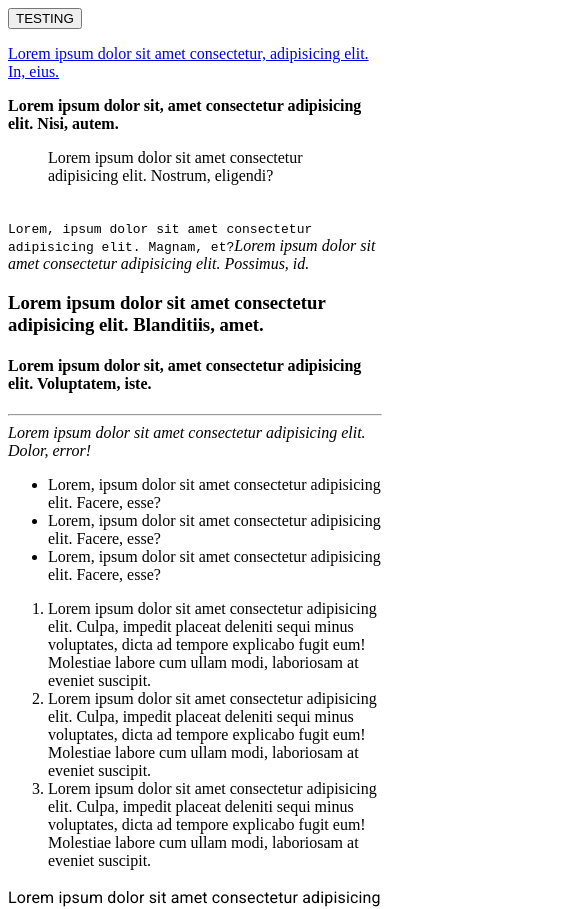
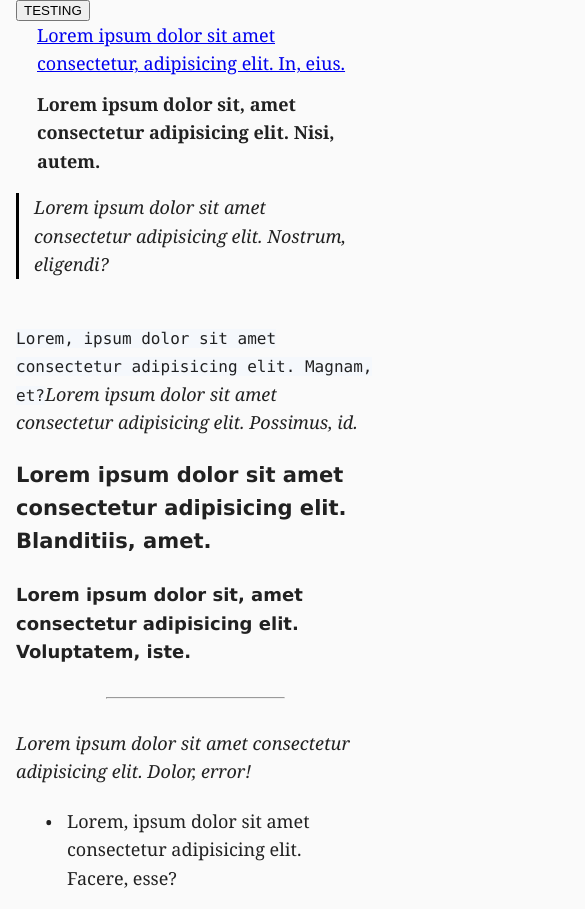
Before and after one commit to threestarss/MyTelegraphClientReact, a React (Create React App) app: page / in a window 390 px wide. Shown: the top 909 px of the page, 585 px wide, since content can reach past the window. Built offline with nearby package versions, Linux system fonts and the light colour scheme.

Commit message:
copied telegra.ph article styles, changed default breakpoints

```diff
--- a/src/App.tsx
+++ b/src/App.tsx
@@ -1,21 +1,23 @@
 import { Provider } from "react-redux";
 import { store } from "./Store/store";
-
-// import { ThemeProvider } from "@material-ui/core/styles";
-// import theme from "./theme";
-
+import { ThemeProvider } from "@material-ui/core/styles";
+import { Container, CssBaseline } from "@material-ui/core";
 import User from "./User/User";
 import Content from "./Content/Content";
 import Bookmarks from "./Bookmarks/Bookmarks";
+import { theme } from "./theme";
 
 const App = () => {
   return (
     <Provider store={store}>
-      {/* <ThemeProvider theme={theme}> */}
-      <User />
-      <Content />
-      <Bookmarks />
-      {/* </ThemeProvider> */}
+      <ThemeProvider theme={theme}>
+        <CssBaseline />
+        <Container fixed maxWidth="sm">
+          <User />
+          <Content />
+          <Bookmarks />
+        </Container>
+      </ThemeProvider>
     </Provider>
   );
 };
--- a/src/Bookmarks/Bookmarks.tsx
+++ b/src/Bookmarks/Bookmarks.tsx
@@ -1,5 +1,7 @@
+import { Box } from "@material-ui/core";
+
 const Bookmarks = () => {
-  return <></>;
+  return <Box></Box>;
 };
 
 export default Bookmarks;
--- a/src/Content/Article/Article.tsx
+++ b/src/Content/Article/Article.tsx
@@ -1,10 +1,11 @@
 import { useDispatch, useSelector } from "react-redux";
 import { RootState } from "../../Store/store";
 import { ArticleElement } from "./ArticleElement";
-
+import { useArticleStyles } from "../useArticleStyles";
 import { TestArticle } from "./testArticle";
 
 const Article = () => {
+  const classes = useArticleStyles();
   const dispatch = useDispatch();
   const article = useSelector((state: RootState) => state.article);
 
@@ -13,7 +14,7 @@ const Article = () => {
       {!article.content ? (
         <TestArticle />
       ) : (
-        <article>
+        <article className={classes.root}>
           {article.content.map((node) => {
             if (typeof node === "string")
               return <ArticleElement tag="p" children={[node]} />;
--- a/src/Content/Article/testArticle.tsx
+++ b/src/Content/Article/testArticle.tsx
@@ -1,4 +1,5 @@
 import { Typography } from "@material-ui/core";
+import { useArticleStyles } from "../useArticleStyles";
 
 import telegraphAPI from "../../TelegraphAPI/telegraphAPI";
 
@@ -6,10 +7,11 @@ const nodeString =
   "a, aside, b, blockquote, br, code, em, figcaption, figure, h3, h4, hr, i, iframe, img, li, ol, p, pre, s, strong, u, ul, video";
 
 export const TestArticle = () => {
+  const classes = useArticleStyles();
   return (
     <>
       <button onClick={handleClick}>TESTING</button>
-      <article className="">
+      <article className={classes.root}>
         <p>
           <a href="leessgooo">
             Lorem ipsum dolor sit amet consectetur, adipisicing elit. In, eius.
@@ -97,6 +99,15 @@ export const TestArticle = () => {
         <u>
           Lorem ipsum dolor sit amet consectetur adipisicing elit. Neque, odio?
         </u>
+        <p>
+          Lorem ipsum dolor sit amet consectetur adipisicing elit. Esse, iusto!
+        </p>
+        <p>
+          Lorem ipsum dolor sit amet consectetur adipisicing elit. Esse, iusto!
+        </p>
+        <p>
+          Lorem ipsum dolor sit amet consectetur adipisicing elit. Esse, iusto!
+        </p>
       </article>
     </>
   );
--- a/src/Content/Content.tsx
+++ b/src/Content/Content.tsx
@@ -1,5 +1,6 @@
 import { RootState } from "../Store/store";
 import { useSelector } from "react-redux";
+import { Box } from "@material-ui/core";
 
 import Article from "./Article/Article";
 import Search from "./Search/Search";
@@ -11,11 +12,11 @@ const Content = () => {
   );
 
   return (
-    <>
+    <Box maxWidth={732}>
       {contentMode === "article" && <Article />}
       {contentMode === "search" && <Search />}
       {contentMode === "editor" && <Editor />}
-    </>
+    </Box>
   );
 };
 
--- /dev/null
+++ b/src/Content/useArticleStyles.ts
@@ -0,0 +1,86 @@
+import { makeStyles } from '@material-ui/core'
+
+// the goal was to copy the original telegra.ph styling
+
+// TODO: set line height, font size as default in typography object: https://material-ui.com/customization/default-theme/
+export const useArticleStyles = makeStyles({
+  root: {
+    fontSize: '18px',
+    lineHeight: '1.58',
+    '& h1, h2, h3, h4, h5': {
+      fontFamily: 'CustomSansSerif,"Lucida Grande",Arial,sans-serif;'
+    },
+    '& p': {
+      margin: '0 21px 12px',
+      wordWrap: 'break-word'
+    },
+    '& blockquote': {
+      fontStyle: 'italic',
+      margin: '18px 21px 16px 0',
+      paddingLeft: '15px',
+      wordWrap: 'break-word',
+      borderLeft: '3px solid #000'
+    },
+    '& ol': {
+      margin: '21px',
+      padding: 0,
+      listStyle: 'none',
+      counterReset: 'list',
+      '& li': {
+        marginLeft: '30px',
+        marginBottom: '14px',
+        padding: 0,
+        '&:before': {
+          position: 'absolute',
+          display: 'inline-block',
+          boxSizing: 'border-box',
+          width: '78px',
+          margin: '0 0 0 -78px',
+          textAlign: 'right',
+          "-webkit-font-feature-settings": '"liga" on,"lnum" on',
+          paddingRight: '12px',
+          counterIncrement: 'list',
+          content: 'counter(list) "."'
+        }
+      }
+    },
+    '& ul': {
+      margin: '21px',
+      padding: 0,
+      listStyle: 'none',
+      counterReset: 'list',
+      '& li': {
+        marginLeft: '30px',
+        marginBottom: '14px',
+        padding: 0,
+        '&:before': {
+          position: 'absolute',
+          display: 'inline-block',
+          boxSizing: 'border-box',
+          width: '78px',
+          margin: '0 0 0 -78px',
+          textAlign: 'right',
+          padding: '1px 15px 0 0',
+          content: '"•"'
+        }
+      }
+    },
+    '& pre': {
+      fontFamily: 'Menlo,"Courier New",Courier,monospace',
+      fontSize: '16px',
+      background: '#F5F8FC',
+      margin: '14px 0',
+      padding: '7px 21px',
+      wordWrap: 'break-word'
+    },
+    '& code': {
+      fontFamily: 'Menlo,"Courier New",Courier,monospace',
+      fontSize: '16px',
+      background: '#F5F8FC',
+    },
+    '& hr': {
+      margin: '30px auto',
+      width: '50%',
+    }
+  }
+})
--- a/src/User/User.tsx
+++ b/src/User/User.tsx
@@ -1,3 +1,5 @@
+import { Box } from "@material-ui/core";
+
 export default function User() {
-  return <></>;
+  return <Box></Box>;
 }
--- /dev/null
+++ b/src/theme.ts
@@ -0,0 +1,45 @@
+import { createMuiTheme } from '@material-ui/core';
+
+declare module "@material-ui/core/styles/createBreakpoints" {
+  interface BreakpointOverrides {
+    xs: true;
+    sm: true;
+    md: false;
+    lg: false;
+    xl: false;
+  }
+}
+
+export const theme = createMuiTheme({
+  breakpoints: {
+    values: {
+      xs: 0,
+      sm: 976
+    },
+  },
+  typography: {
+    fontFamily: 'CustomSerif,Georgia,Cambria,"Times New Roman",serif'
+  }
+})
+
+// TODO: find out why Container component maxWidth property type doesn't like custom breakpoints
+// declare module "@material-ui/core/styles/createBreakpoints" {
+//   interface BreakpointOverrides {
+//     xs: false;
+//     sm: false;
+//     md: false;
+//     lg: false;
+//     xl: false;
+//     mobile: true;
+//     desktop: true;
+//   }
+// }
+
+// export const theme = createMuiTheme({
+//   breakpoints: {
+//     values: {
+//       mobile: 0,
+//       desktop: 976
+//     },
+//   },
+// })
```
